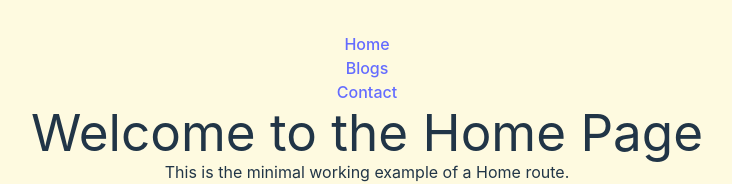
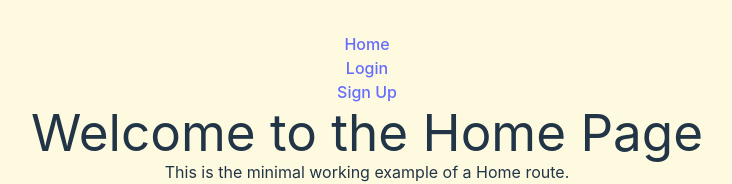
Before and after one commit to santiagosommer/milpa-frontend, a React (Vite) app: page / in a window 1280 px wide. Shown: the top 184 px of the page, without its empty margins (273-1005 px from the left). Built offline with nearby package versions, Linux system fonts and the light colour scheme.

Commit message:
Added sign up page

```diff
--- a/src/App.tsx
+++ b/src/App.tsx
@@ -3,6 +3,7 @@
 import Home from './pages/Home'
 import Login from './pages/Login'
 import Layout from './components/Layout'
+import SignUp from './pages/SignUp'
 
 function App() {
   return (
@@ -12,6 +13,7 @@
           <Route index element={<Home />} />
         </Route>
         <Route path="/login" element={<Login />} />
+        <Route path="/signup" element={<SignUp />} />
       </Routes>
     </BrowserRouter>
   )
--- a/src/components/Layout.tsx
+++ b/src/components/Layout.tsx
@@ -9,10 +9,10 @@
             <Link to="/">Home</Link>
           </li>
           <li>
-            <Link to="/blogs">Blogs</Link>
+            <Link to="/login">Login</Link>
           </li>
           <li>
-            <Link to="/contact">Contact</Link>
+            <Link to="/signup">Sign Up</Link>
           </li>
         </ul>
       </nav>
--- a/src/pages/Home.tsx
+++ b/src/pages/Home.tsx
@@ -1,5 +1,3 @@
-import Layout from "../components/Layout";
-
 const Home = () => {
   return (
     <>
--- /dev/null
+++ b/src/pages/SignUp.tsx
@@ -0,0 +1,7 @@
+export const SignUp = () => {
+  return (
+    <div>SignUp</div>
+  )
+}
+
+export default SignUp;
```
